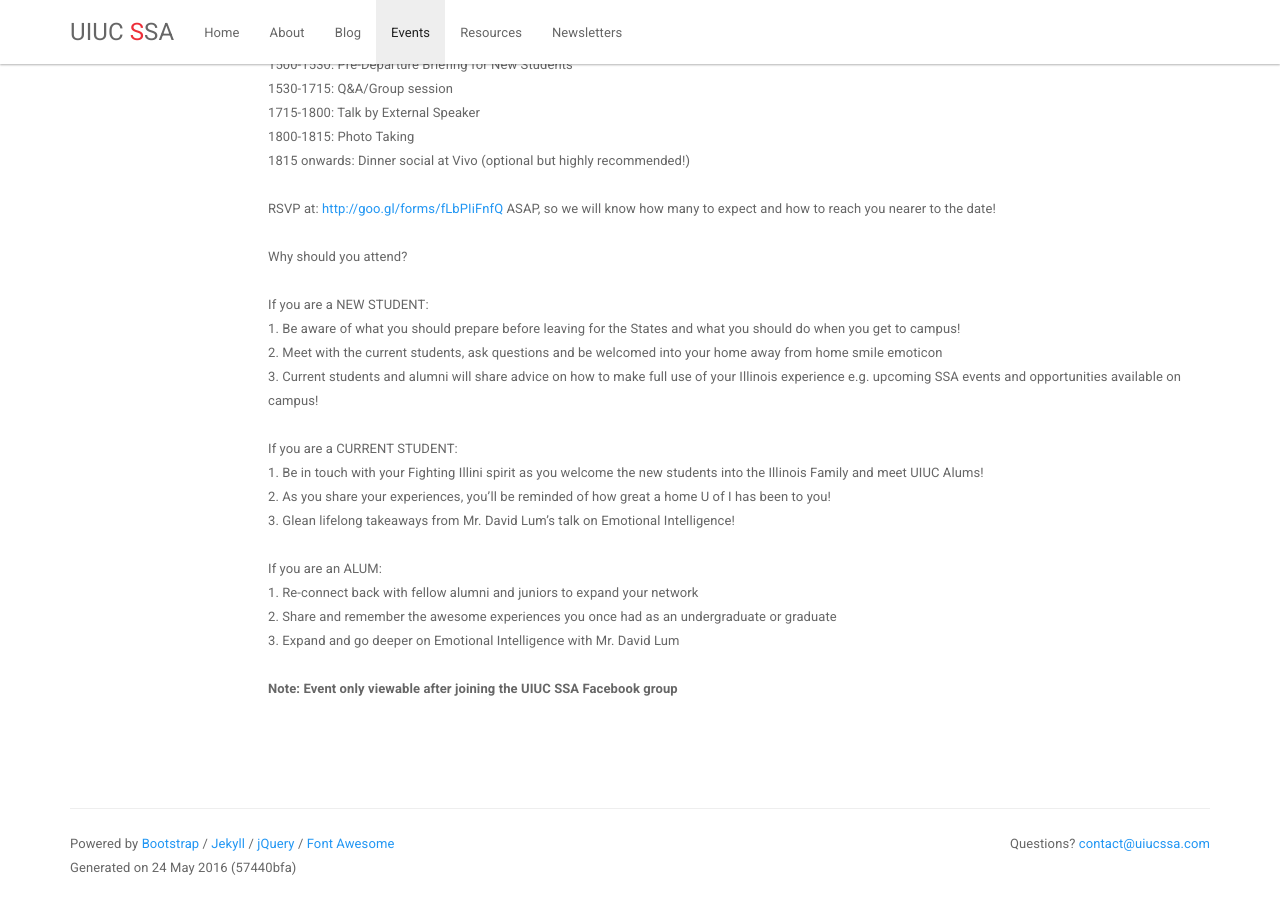
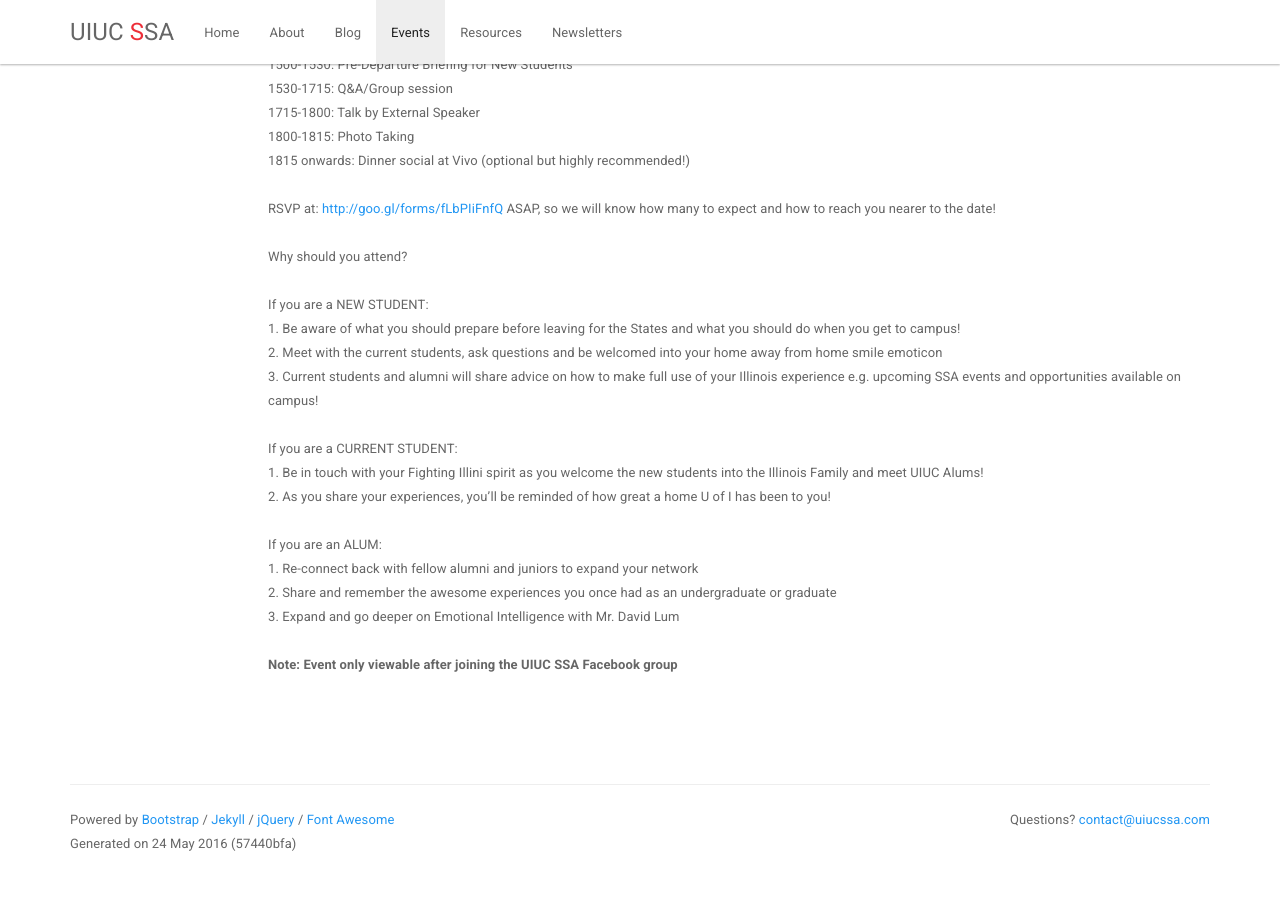
Before and after one commit to uiucssa/uiucssa.github.io, a Jekyll site: the page built from events.html, in a window 1280 px wide and 900 px high, scrolled down 504 px. Built offline with Jekyll 4.4.1, drawn with Linux system fonts in a browser that asks for light colours; after the commit the page ends 1380 px from its top, so only the background shows below that.

Commit message:
fix event description for illiniday

```diff
--- a/_data/events.yml
+++ b/_data/events.yml
@@ -167,7 +167,6 @@
       If you are a CURRENT STUDENT:
           1.  Be in touch with your Fighting Illini spirit as you welcome the new students into the Illinois Family and meet UIUC Alums!
           2.  As you share your experiences, you’ll be reminded of how great a home U of I has been to you!
-          3.  Glean lifelong takeaways from Mr. David Lum’s talk on Emotional Intelligence!
 
       If you are an ALUM:
           1.  Re-connect back with fellow alumni and juniors to expand your network
```
